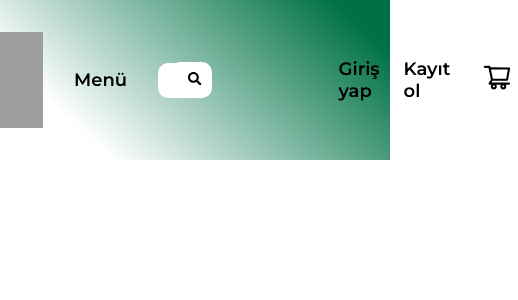
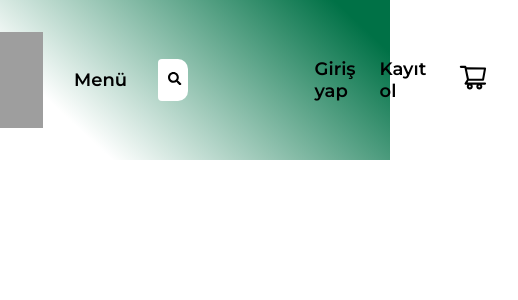
Before and after one commit to murataranci/Starbucks-redesigne, a React (Create React App) app: page /menu in a window 390 px wide. Shown: the top 300 px of the page, 518 px wide, since content can reach past the window. Built offline with nearby package versions, Linux system fonts and the light colour scheme; grey boxes are pictures that could not be loaded.

Commit message:
Header Responsive

```diff
--- a/src/components/Headers/Header.css
+++ b/src/components/Headers/Header.css
@@ -24,14 +24,14 @@
 .arama{
     border: white;
     border-radius: 10px 0 0 10px;
-    padding: 10px 10px 10px 10px;
     color: black;
     outline: none;
     width: 15%;
+    height: 25%;
 
 }
 .searchButton{
-    padding: 10px 10px 10px 10px;
+    height: 26%;
     background-color: white;
     border: none;
     cursor: pointer;
```
